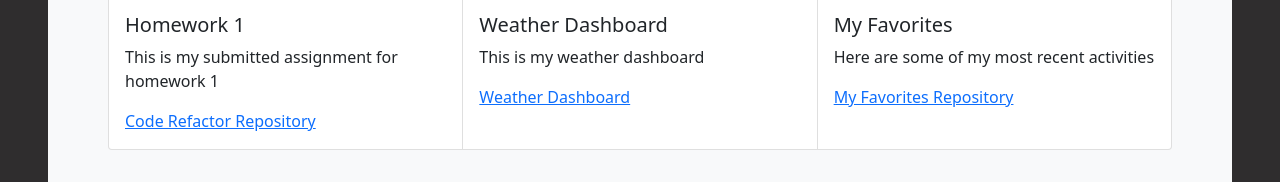
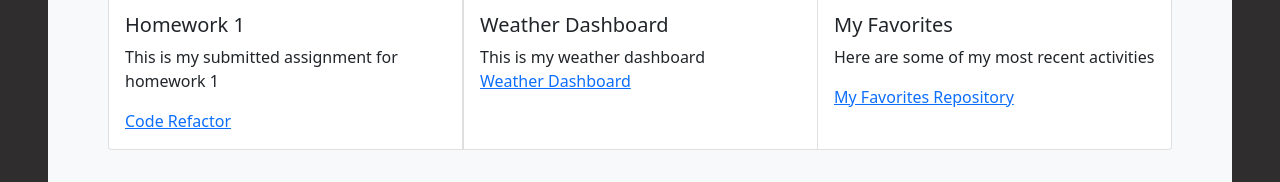
Before and after one commit to Harrison-Reich/Homework2-portfolio, a plain HTML site: page portfolio.html in a window 1280 px wide. Shown: the part 502-684 px from the top of the page. Drawn offline with nearby package versions, Linux system fonts and the light colour scheme.

Commit message:
update portfolio page

```diff
--- a/portfolio.html
+++ b/portfolio.html
@@ -57,7 +57,7 @@
                         <div class="card-body">
                             <h5 class="card-title">Homework 1</h5>
                             <p class="card-text">This is my submitted assignment for homework 1</p>
-                            <a href="https://harrison-reich.github.io/codeRefactor/">Code Refactor Repository</a>
+                            <a href="https://harrison-reich.github.io/codeRefactor/">Code Refactor<a>
                         </div>
                     </div>
                     <div class="card">
```
